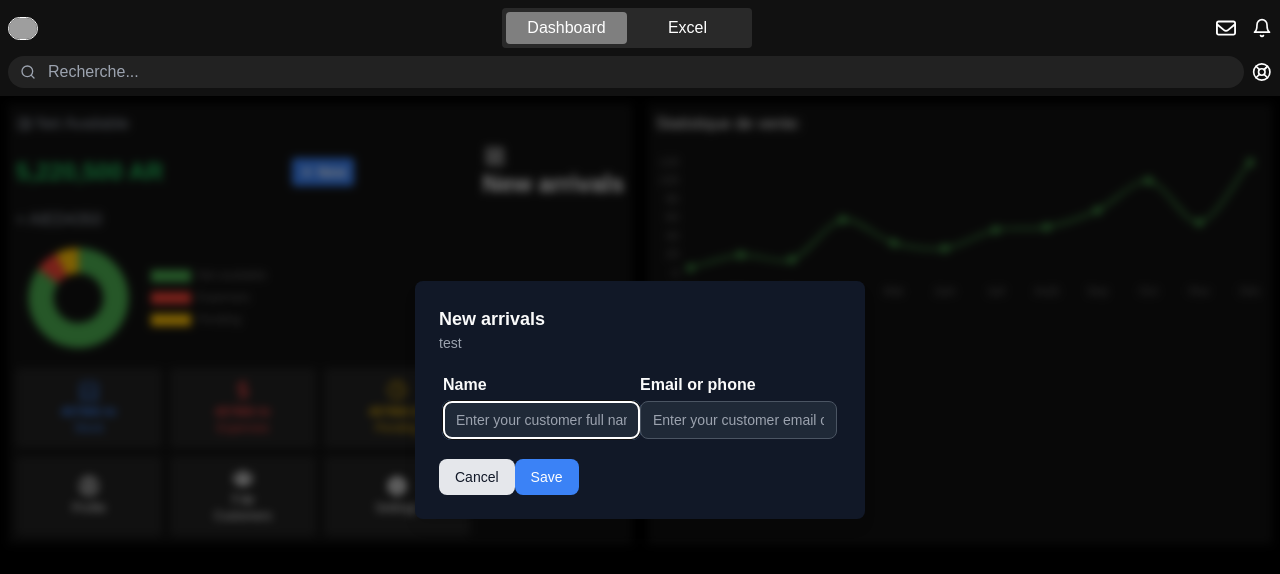
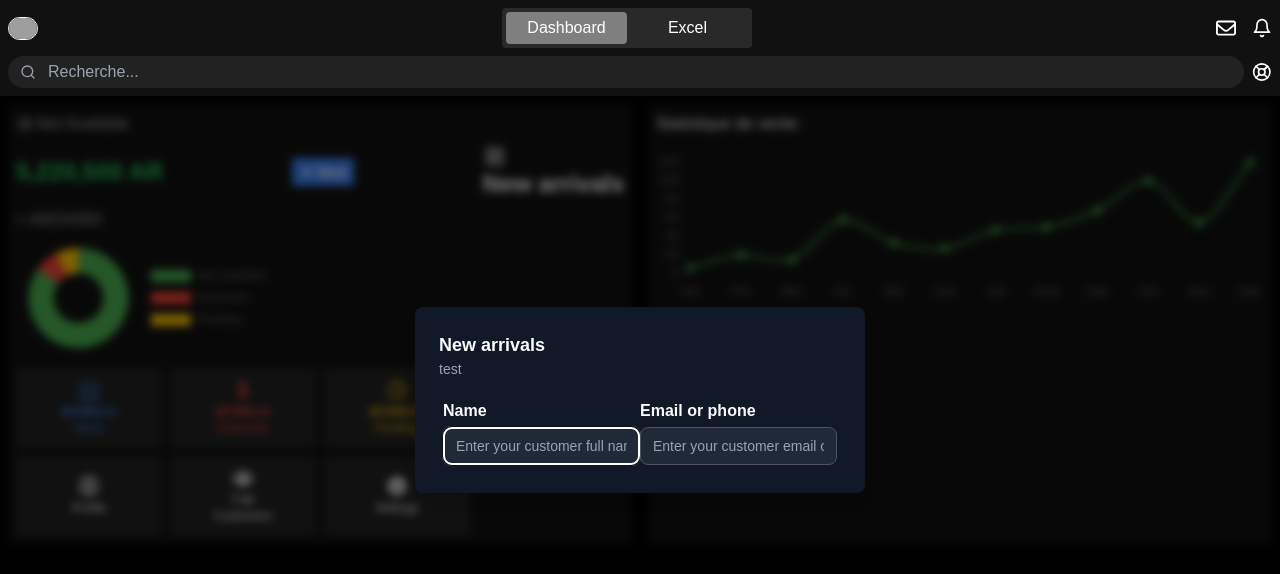
Before and after one commit to MorlonDev261/mga-follow-up, a Next.js app: page / in a window 1280 px wide. Shown: the top 574 px of the page. Built offline with nearby package versions, Linux system fonts and the light colour scheme; grey boxes are pictures that could not be loaded.

Commit message:
Update index.tsx

```diff
--- a/src/app/_components/DialogPopup/index.tsx
+++ b/src/app/_components/DialogPopup/index.tsx
@@ -30,14 +30,6 @@ export default function DialogPopup({ label, title, desc, children }: DialogPopu
           <Flex justify="center" className="p-1">
             {children}
           </Flex>
-          <Flex gap="3" justify="end" className="mt-4">
-            <Button variant="soft" color="gray" onClick={() => setOpen(false)}>
-              Cancel
-            </Button>
-            <Button onClick={() => { /* Action avant fermeture */ setOpen(false); }}>
-              Save
-            </Button>
-          </Flex>
         </Dialog.Content>
       </Dialog.Portal>
     </Dialog.Root>
```
